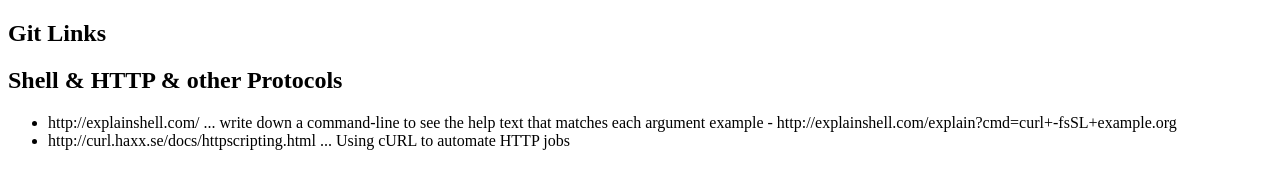
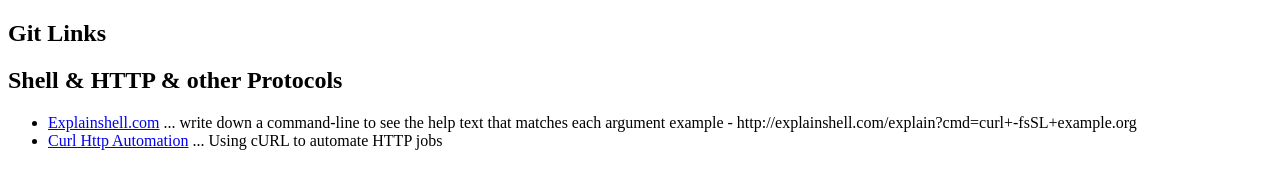
Before and after one commit to 30mps/resources, a plain HTML site: page index.html in a window 1280 px wide. Drawn offline with Linux system fonts and the light colour scheme.

Commit message:
Add hyperlinks to li

```diff
--- a/index.html
+++ b/index.html
@@ -11,8 +11,8 @@
 <section>
 	<h1>Shell & HTTP & other Protocols</h1>
 	<ul>
-		<li>http://explainshell.com/  ... write down a command-line to see the help text that matches each argument example - http://explainshell.com/explain?cmd=curl+-fsSL+example.org</li>
-		<li> http://curl.haxx.se/docs/httpscripting.html  ... Using cURL to automate HTTP jobs
+		<li><a href="http://explainshell.com/">Explainshell.com</a>  ... write down a command-line to see the help text that matches each argument example - http://explainshell.com/explain?cmd=curl+-fsSL+example.org</li>
+		<li><a href="http://curl.haxx.se/docs/httpscripting.html">Curl Http Automation</a>  ... Using cURL to automate HTTP jobs
 	</ul>
 </section>
 
```
